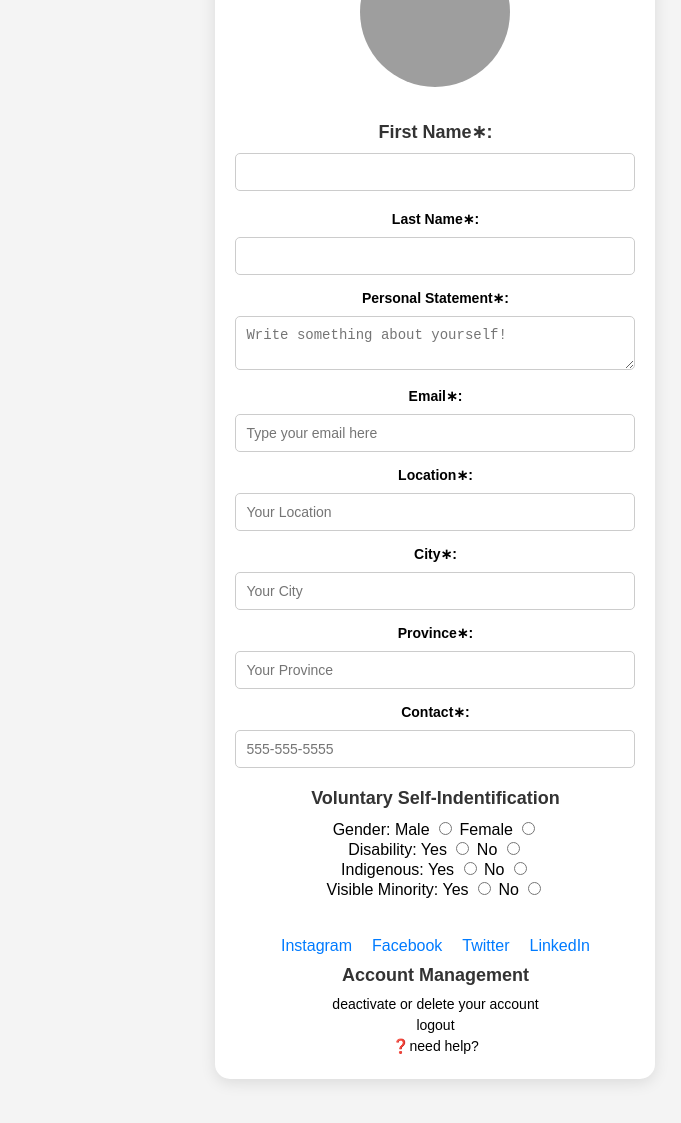
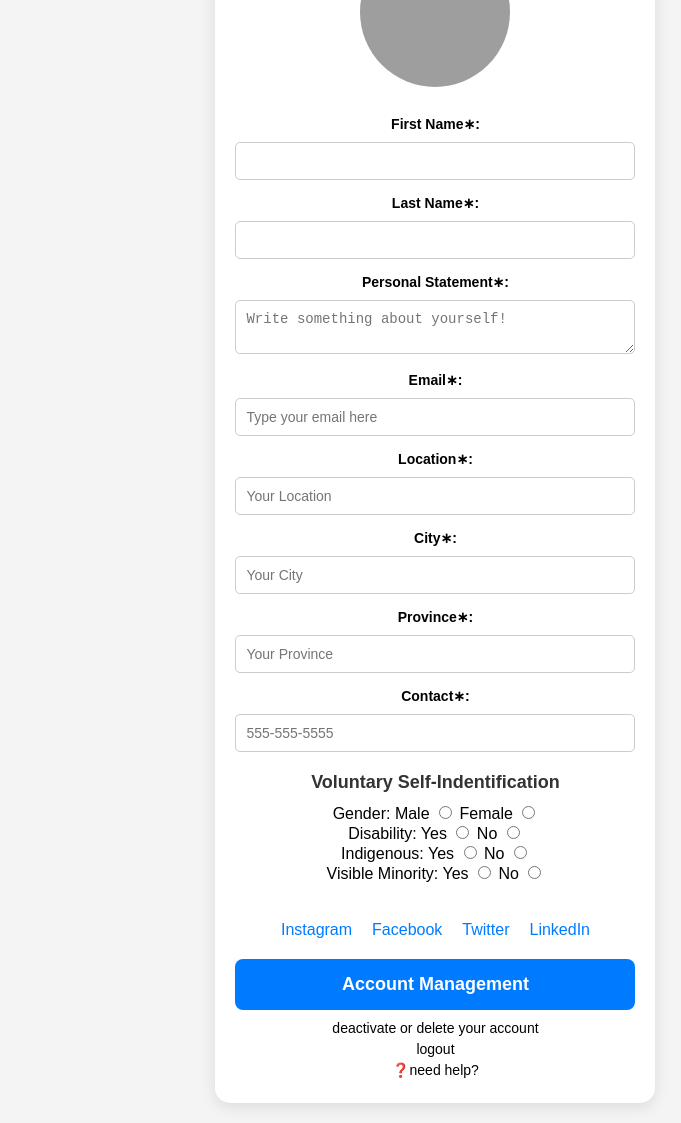
Before and after one commit to Theyrya/Final-Project, a plain HTML site: page profile.html in a window 1280 px wide. Shown: the part 103-1226 px from the top of the page, without its empty margins (297-978 px from the left). Before the commit the page ends 1202 px from the top, so only its background shows below. Drawn offline with Linux system fonts and the light colour scheme; grey boxes are pictures that could not be loaded.

Commit message:
changed heading and added classes

```diff
--- a/profile.html
+++ b/profile.html
@@ -15,7 +15,11 @@
 
         <div class="profile-card">
             <img src="https://mypic.com" alt="Profile Picture">
-            <h2>First Name&#x2217;: <input type="text"></h2>
+
+            <p>
+                <label for="firstName"><strong>First Name&#x2217;: </strong></label>
+                <input type="text" name="firstName" required>
+            </p>
             <p>
                 <label for="lastName"><strong>Last Name&#x2217;: </strong></label>
                 <input type="text" name="lastName" required>
@@ -45,7 +49,7 @@
                 <input type="text" placeholder="555-555-5555">
             </p>
 
-            <h3>Voluntary Self-Indentification</h3>
+            <h2>Voluntary Self-Indentification</h2>
 
             <label for="gender">Gender: </label>
             <label for="gender-male">Male</label>
@@ -86,7 +90,7 @@
                 <a href="#" target="_blank">LinkedIn</a>
             </div>
 
-            <h3>Account Management</h3>
+            <h3 class="account-management">Account Management</h3>
             <p>deactivate or delete your account</p>
             <p>logout</p>
             <p>&#x2753;need help&#x3F;</p>
```
